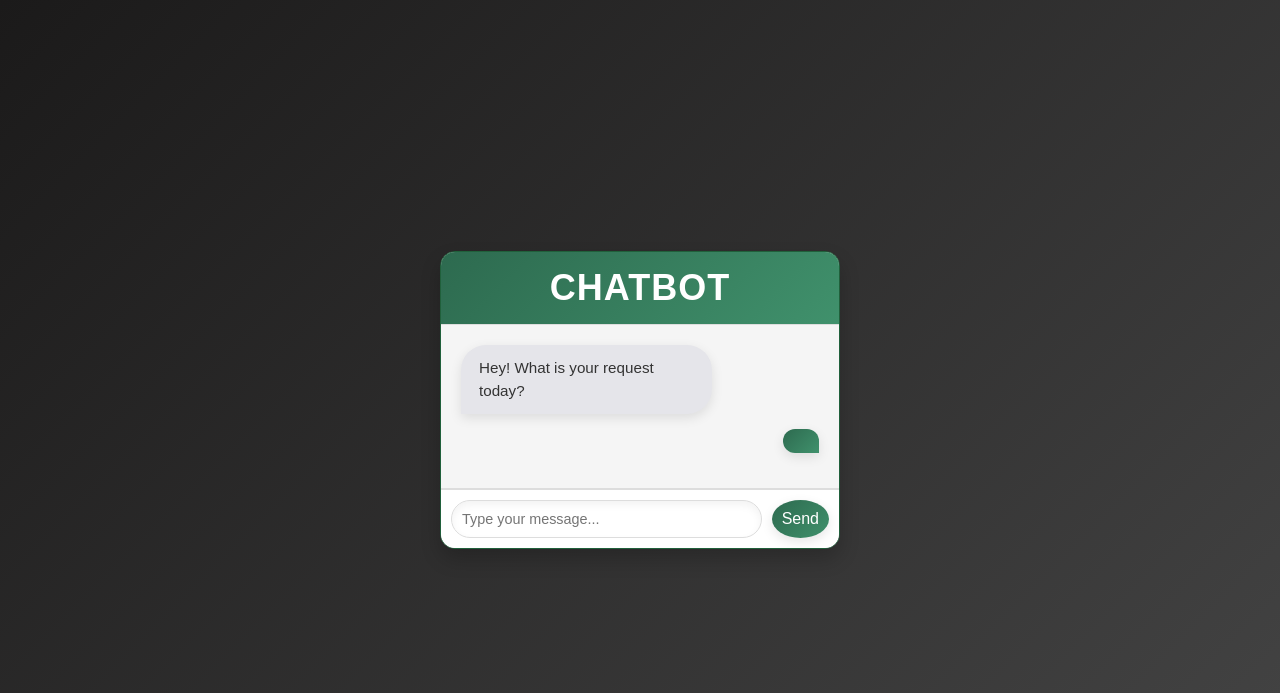
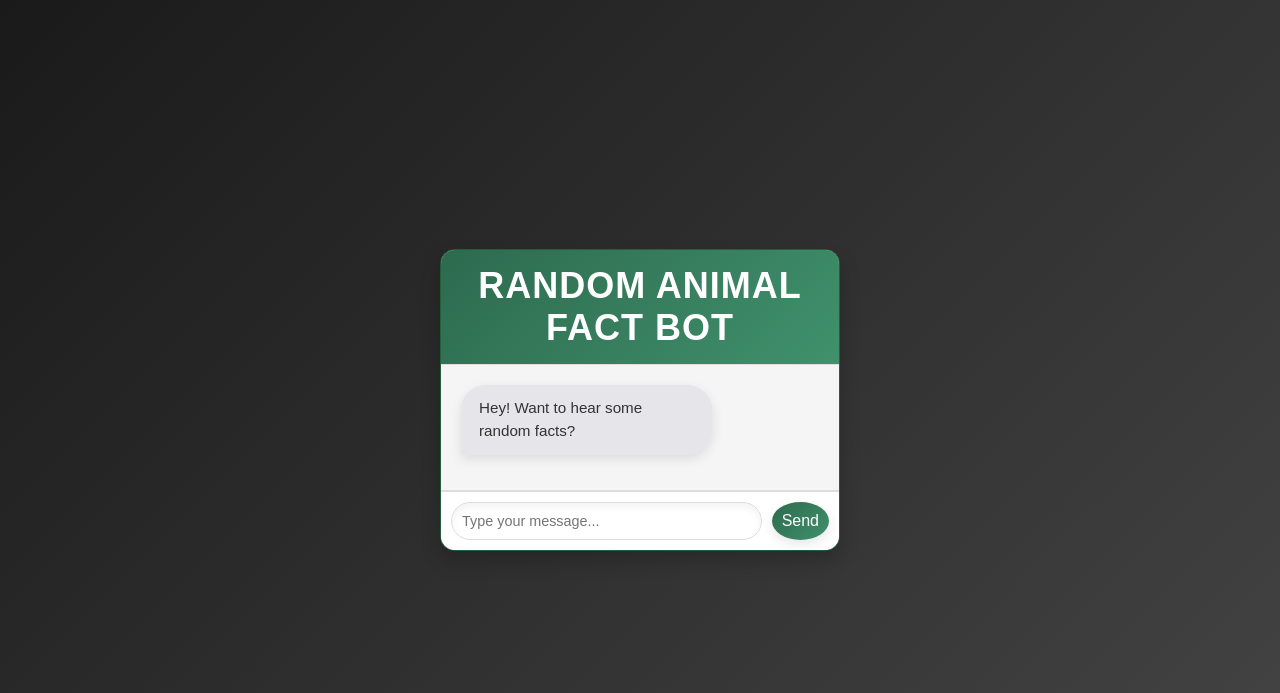
Before and after one commit to saltlakrids/chatbot, a PHP site: page / in a window 1280 px wide. Shown: the top 693 px of the page. Run offline with PHP 8.4, Linux system fonts and the light colour scheme.

Commit message:
Change concept of bot to provide random animal fact, upon receiving a post request from input field

```diff
--- a/index.php
+++ b/index.php
@@ -3,33 +3,63 @@
 <head>
     <meta charset="UTF-8">
     <meta name="viewport" content="width=device-width, initial-scale=1.0">
-    <title>My chatbot project</title>
+    <title>Random Animal Fact Bot</title>
     <link rel="stylesheet" href="styles.css">
 </head>
+
+<?php
+
+$animalFacts = [
+    "A group of flamingos is called a 'flamboyance'.",
+    "Octopuses have three hearts and blue blood.",
+    "Elephants are the only animals that can't jump.",
+    "A snail can sleep for three years without waking up.",
+    "Koalas sleep up to 22 hours a day."
+];
+
+
+$randomFact = "";
+
+
+if ($_SERVER['REQUEST_METHOD'] == 'POST' && !empty($_POST['message'])) {
+
+    $randomFact = $animalFacts[array_rand($animalFacts)];
+}
+?>
+
 <body>
     <div class="chat-container">
-        <header class="chat-header">
-            <h2>Chatbot</h2>
-        </header>
-
+        <header class="chat-header"><h2>Random Animal Fact Bot</h2></header>
         <div class="chat-box">
 
-        <div class="chat bot">
+
+            <div class="chat bot">
                 <div class="message">
-                    <p>Hey! What is your request today?</p>
+                    <p>Hey! Want to hear some random facts?</p>
                 </div>
             </div>
 
-            <div class="chat user">
-                <div class="message"><?php echo isset($_POST['message']) ? $_POST ['message'] : ''; ?>
-                    <p></p>
+            <?php if (!empty($_POST['message'])): ?>
+                <div class="chat user">
+                    <div class="message">
+                        <p><?php echo htmlspecialchars($_POST['message']); ?></p>
+                    </div>
                 </div>
-            </div>
+
+
+                <div class="chat bot">
+                    <div class="message">
+                        <p><?php echo $randomFact; ?></p>
+                    </div>
+                </div>
+            <?php endif; ?>
+
         </div>
 
+
         <form method="POST" class="chat-input">
-            <input type="text" placeholder="Type your message..." id="userInput" name="message">
-            <button>Send</button>
+            <input type="text" placeholder="Type your message..." id="userInput" name="message" required>
+            <button type="submit">Send</button>
         </form>
     </div>
 </body>
```
